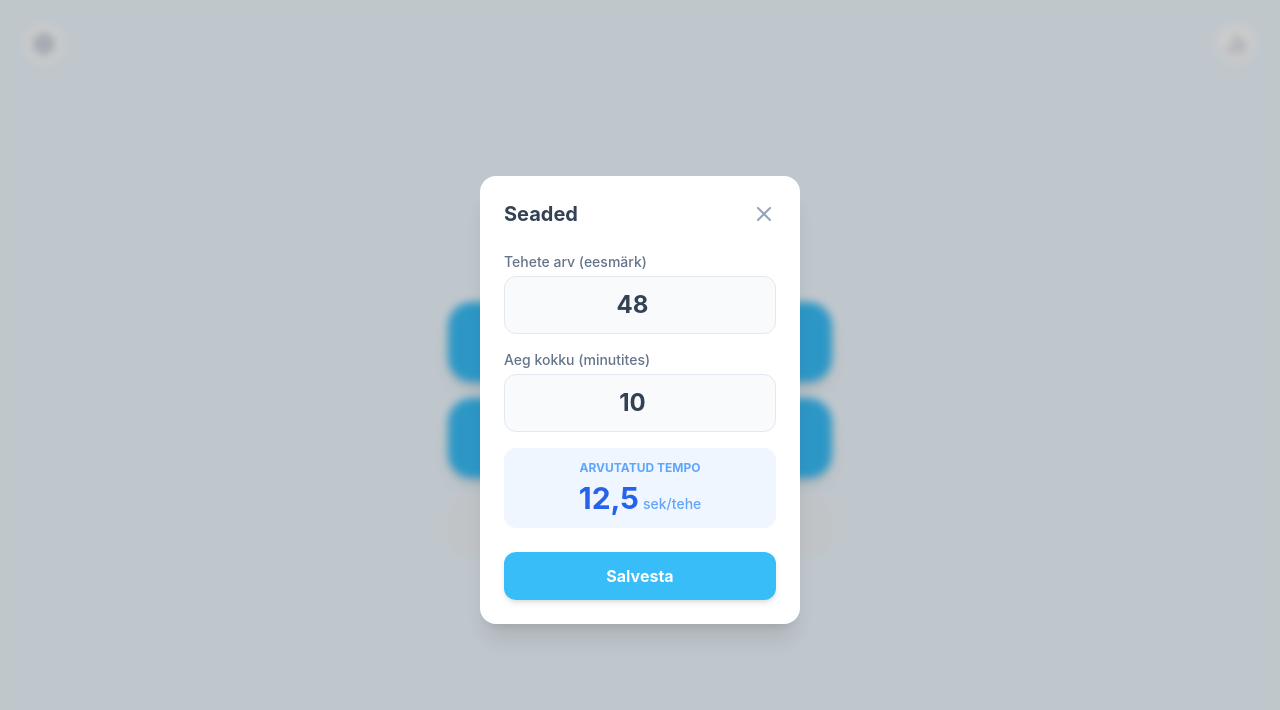
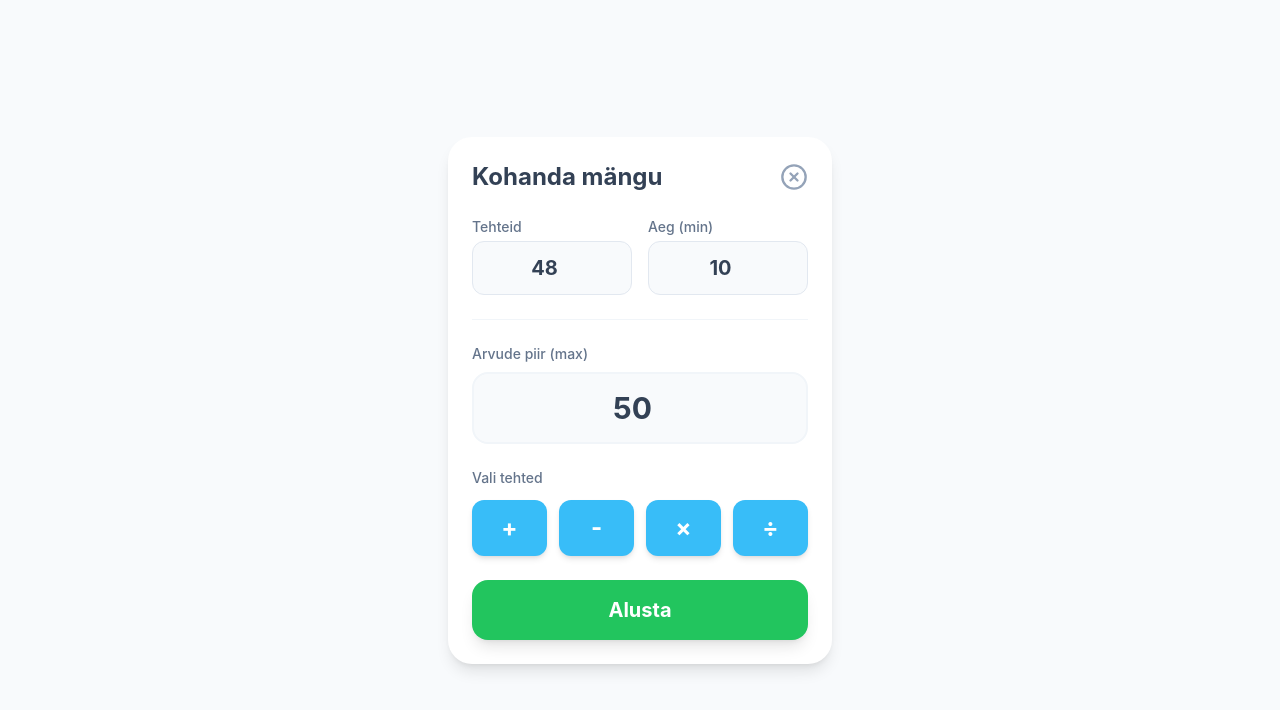
Before and after one commit to ronaldliive/kiirarvutamine, a React (Vite) app: page / in a window 1280 px wide. Both pictures are taken after a click on the button 44 px from the left and 44 px from the top of the page. Shown: the top 710 px of the page. Built offline with nearby package versions, Linux system fonts and the light colour scheme.

Commit message:
UI: Move Customize button back to top-left and merge settings

```diff
--- a/src/App.jsx
+++ b/src/App.jsx
@@ -744,21 +744,13 @@
             >
               20 piires
             </button>
-            <button
-              onClick={() => {
-                setGameState('custom_setup');
-              }}
-              className="w-full bg-slate-100 hover:bg-slate-200 text-slate-600 py-4 rounded-3xl text-lg font-bold shadow-sm transition-all active:scale-95 flex items-center justify-center gap-2"
-            >
-              <Settings size={20} /> Kohanda ise
-            </button>
           </div>
 
           <button
-            onClick={() => setShowSettings(true)}
+            onClick={() => setGameState('custom_setup')}
             className="absolute top-6 left-6 text-slate-400 hover:text-slate-600 p-2 bg-white rounded-full shadow-sm"
           >
-            <Settings size={24} />
+            <Settings size={28} />
           </button>
 
           <button
@@ -984,6 +976,30 @@
               </button>
             </div>
 
+            {/* Global Settings (Time & Count) */}
+            <div className="grid grid-cols-2 gap-4">
+              <div>
+                <label className="block text-sm font-medium text-slate-500 mb-1">Tehteid</label>
+                <input
+                  type="number"
+                  value={settings.questionCount}
+                  onChange={(e) => saveSettings({ ...settings, questionCount: parseInt(e.target.value) || 1 })}
+                  className="w-full text-center text-xl font-bold p-3 rounded-xl bg-slate-50 border border-slate-200"
+                />
+              </div>
+              <div>
+                <label className="block text-sm font-medium text-slate-500 mb-1">Aeg (min)</label>
+                <input
+                  type="number"
+                  value={settings.timeMinutes}
+                  onChange={(e) => saveSettings({ ...settings, timeMinutes: parseInt(e.target.value) || 1 })}
+                  className="w-full text-center text-xl font-bold p-3 rounded-xl bg-slate-50 border border-slate-200"
+                />
+              </div>
+            </div>
+
+            <hr className="border-slate-100" />
+
             {/* Max Value Input */}
             <div>
               <label className="block text-sm font-medium text-slate-500 mb-2">Arvude piir (max)</label>
```
